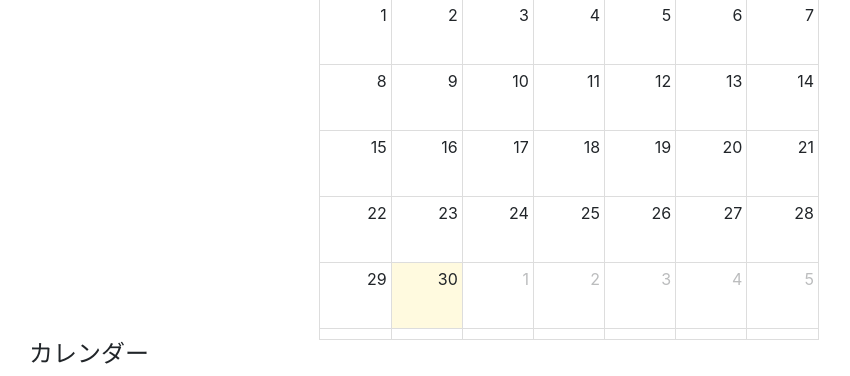
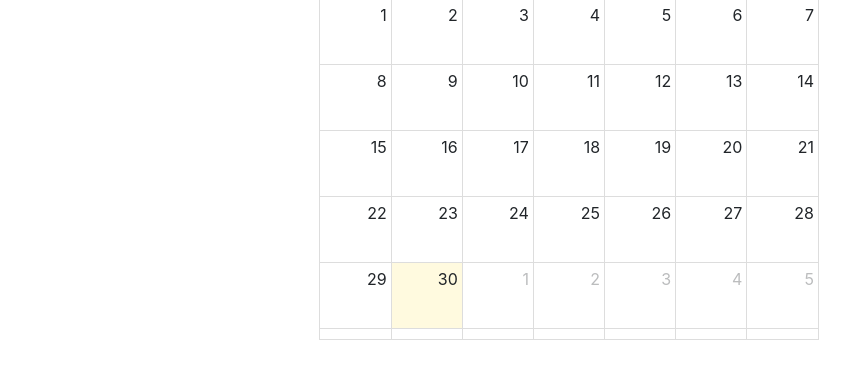
Before and after one commit to Kasai966/todoproject, a Django app: page /index/ in a window 1280 px wide. Shown: the part 858-1234 px from the top of the page, without its empty margins (71-921 px from the left). After the commit the page ends 1198 px from the top, so only its background shows below. Run offline with Django 5.2, Linux system fonts and the light colour scheme; data comes from the database, SQL or seed files in the repository; some libraries are stand-ins or nearby versions.

Commit message:
list.htmlのカレンダー機能を削除しました。

```diff
--- a/todo/templates/todo/list.html
+++ b/todo/templates/todo/list.html
@@ -11,9 +11,6 @@
         <a href="{% url 'detail' item.pk %}" class="btn btn-primary" tabindex="-1" role="button" aria-disabled="true">詳細画面へ</a>
     </div>
     {% endfor %}
-    <!-- カレンダー表示用DIV-->
-    <h4>カレンダー</h4>
-    <div id="calendar" style="max-width: 500px; margin: 0 auto;"></div>
 </div>
 
 <script>
```
